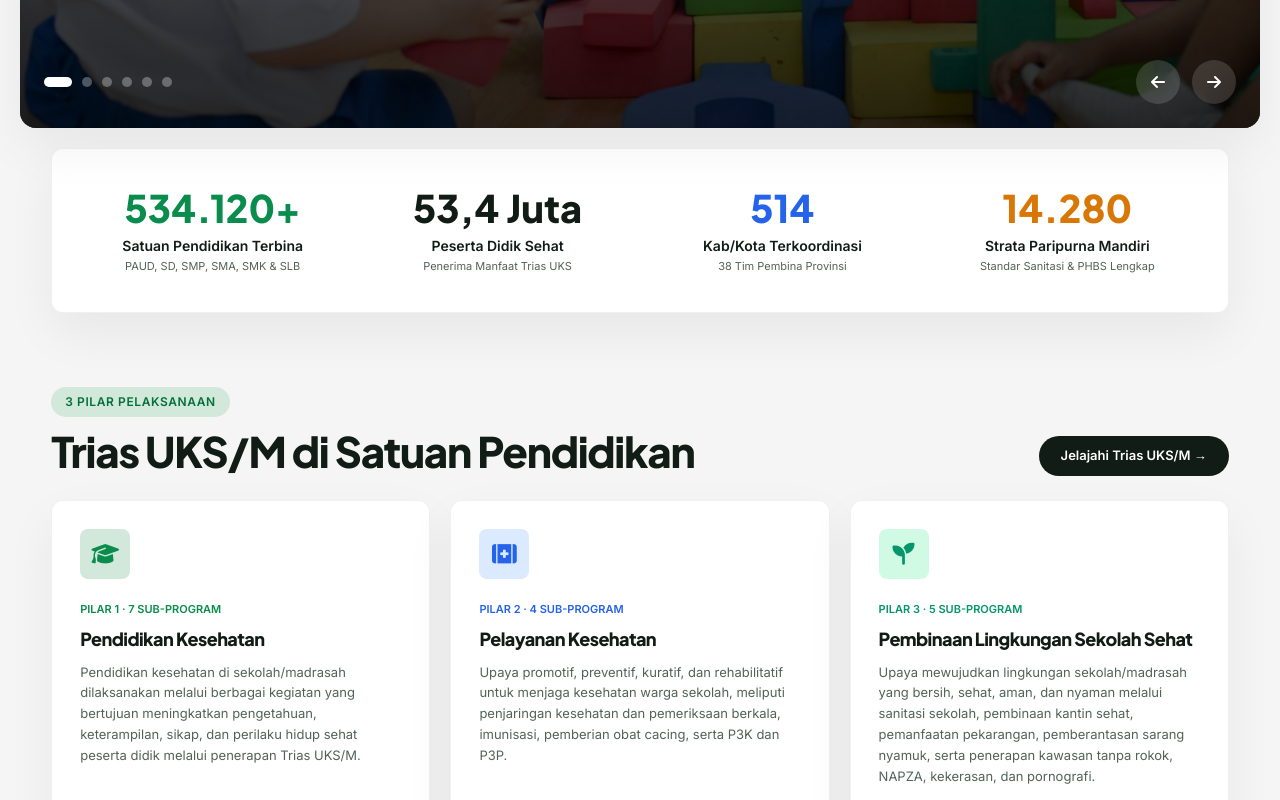
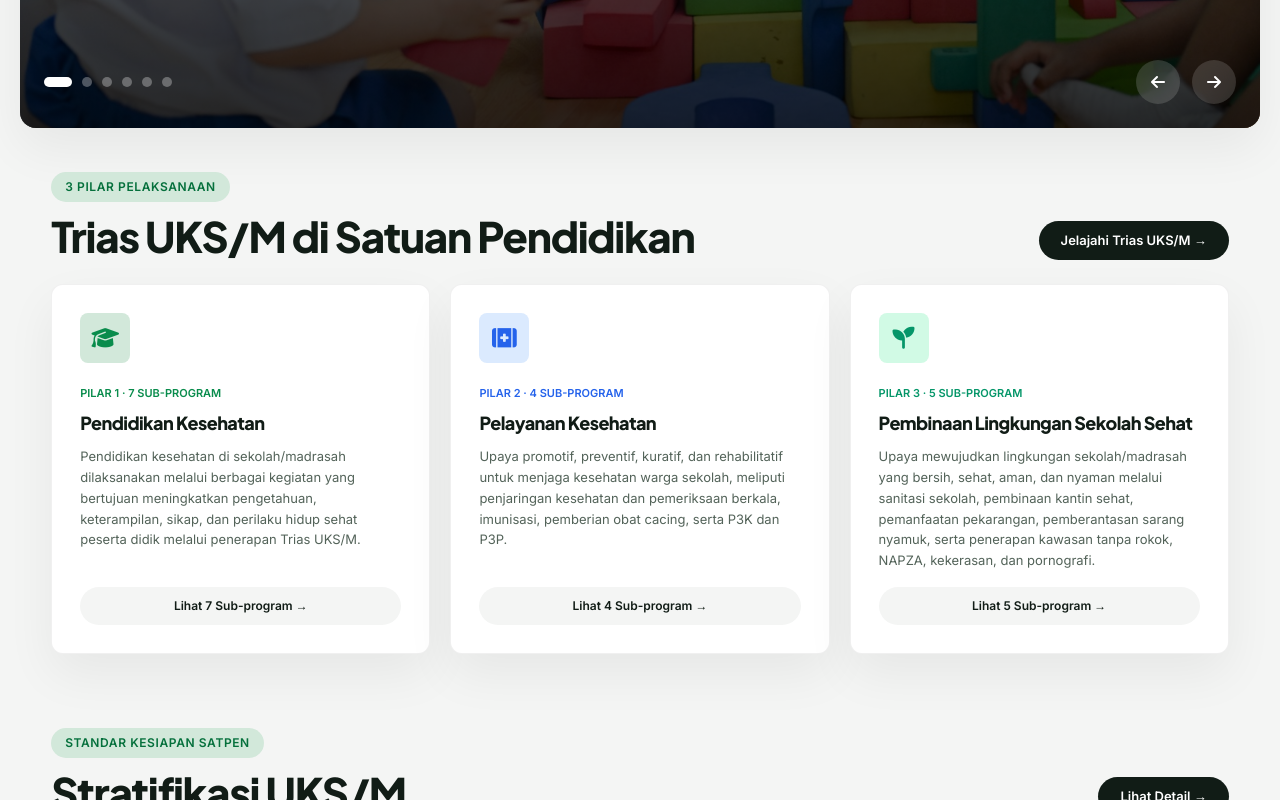
Before and after one commit to DeltaCo-Creatives/uks-fe, a React (Vite) app: page / in a window 1280 px wide. Shown: the part 720-1520 px from the top of the page. Built offline with nearby package versions, Linux system fonts and the light colour scheme.

Commit message:
removed the 4 stats in beranda

```diff
--- a/src/components/BerandaView.jsx
+++ b/src/components/BerandaView.jsx
@@ -3,7 +3,7 @@ import Programs from './Programs';
 import Books from './Books';
 import Infografis from './Infografis';
 import HomeStratifikasi from './HomeStratifikasi';
-import { nationalMetrics, triasPillarsDetail } from '../data/portalData';
+import { triasPillarsDetail } from '../data/portalData';
 
 export default function BerandaView({ onNavigateView }) {
   return (
@@ -12,41 +12,6 @@ export default function BerandaView({ onNavigateView }) {
       <div id="sec-home-hero">
         <Hero onNavigateView={onNavigateView} />
       </div>
-
-      {/* 2. Metrik Nasional 4 Kementerian */}
-      <section id="sec-home-stats" className="section" style={{ paddingTop: '20px', paddingBottom: '30px' }}>
-        <div className="container">
-          <div style={{
-            background: '#FFFFFF',
-            borderRadius: 'var(--radius-lg)',
-            padding: 'clamp(18px, 3vw, 28px)',
-            border: '1.5px solid rgba(0,0,0,0.06)',
-            boxShadow: 'var(--shadow-card)'
-          }}>
-            <div style={{ display: 'grid', gridTemplateColumns: 'repeat(auto-fit, minmax(min(100%, 200px), 1fr))', gap: '20px', textAlign: 'center' }}>
-              {nationalMetrics.map((met, idx) => (
-                <div key={idx} style={{ padding: '10px' }}>
-                  <div style={{
-                    fontSize: 'clamp(28px, 3.5vw, 38px)',
-                    fontWeight: 800,
-                    color: met.color,
-                    lineHeight: 1.1,
-                    fontFamily: '"Plus Jakarta Sans", sans-serif'
-                  }}>
-                    {met.value}
-                  </div>
-                  <div style={{ fontSize: '14px', fontWeight: 800, color: 'var(--text-primary)', marginTop: '6px' }}>
-                    {met.label}
-                  </div>
-                  <div style={{ fontSize: '11px', color: 'var(--text-secondary)', marginTop: '2px' }}>
-                    {met.sub}
-                  </div>
-                </div>
-              ))}
-            </div>
-          </div>
-        </div>
-      </section>
 
       {/* 3. Trias UKS Bento Showcase */}
       <section id="sec-home-trias" className="section" style={{ paddingBottom: '30px' }}>
```
